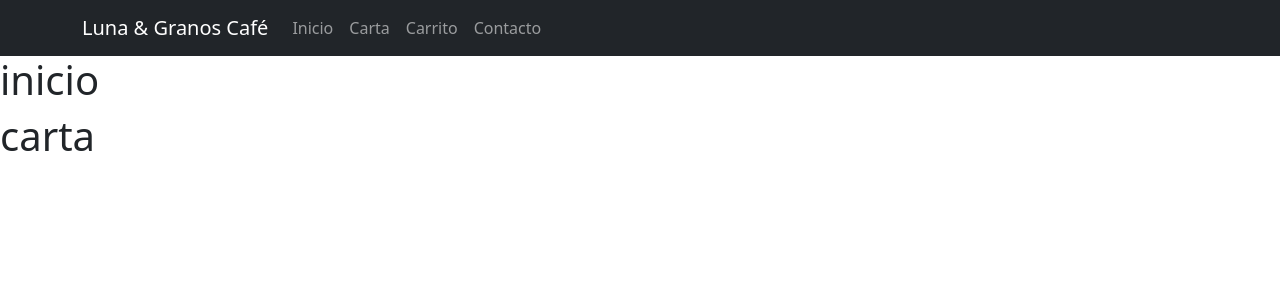
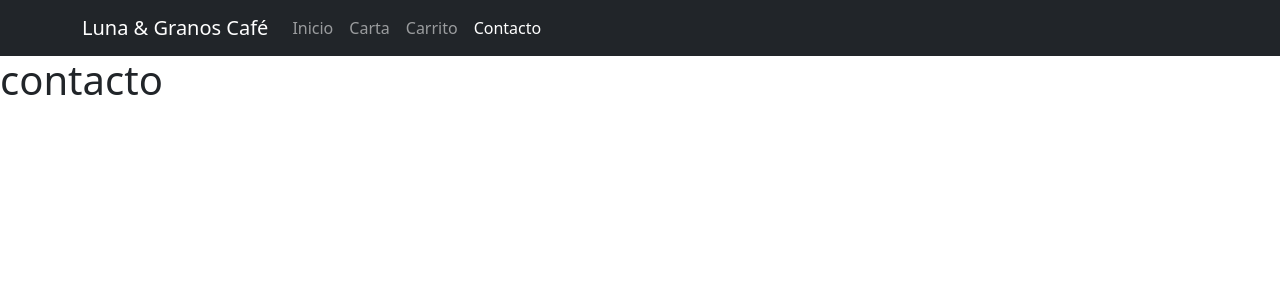
Before and after one commit to franiiel/ciu-tp1-grupo2, a React (Vite) app: page /contacto in a window 1280 px wide. Shown: the top 300 px of the page. Built offline with nearby package versions, Linux system fonts and the light colour scheme.

Commit message:
termine con el navegador creo

```diff
--- a/package.json
+++ b/package.json
@@ -13,7 +13,8 @@
     "bootstrap": "^5.3.8",
     "react": "^19.1.1",
     "react-bootstrap": "^2.10.10",
-    "react-dom": "^19.1.1"
+    "react-dom": "^19.1.1",
+    "react-router-dom": "^7.9.2"
   },
   "devDependencies": {
     "@eslint/js": "^9.36.0",
--- a/src/App.jsx
+++ b/src/App.jsx
@@ -1,14 +1,22 @@
+import { Navigate, Route, Routes } from "react-router-dom"
 import Navegacion from "./components/Navegacion"
+import Inicio from "./pages/inicio"
 import Carta from "./pages/Carta"
-import Inicio from "./pages/inicio"
+import Carrito from "./pages/Carrito"
+import Contacto from "./pages/Contacto"
+
 
 function App() {
 
   return (
     <>
       <Navegacion></Navegacion>
-      <Inicio></Inicio>
-      <Carta></Carta>
+      <Routes>
+        <Route path="/" element={<Inicio />} />
+        <Route path="/carta" element={<Carta />} />
+        <Route path="/carrito" element={<Carrito />} />
+        <Route path="/contacto" element={<Contacto />} />
+      </Routes>
     </>
   )
 }
--- a/src/components/Navegacion.jsx
+++ b/src/components/Navegacion.jsx
@@ -1,3 +1,4 @@
+import { Link, NavLink } from "react-router-dom";
 import Container from 'react-bootstrap/Container';
 import Nav from 'react-bootstrap/Nav';
 import Navbar from 'react-bootstrap/Navbar';
@@ -7,12 +8,12 @@ function Navegacion() {
     <>
       <Navbar bg="dark" data-bs-theme="dark">
         <Container>
-          <Navbar.Brand href="#home">Luna & Granos Café</Navbar.Brand>
+          <Navbar.Brand as={Link} to="/">Luna & Granos Café</Navbar.Brand>
           <Nav className="me-auto">
-            <Nav.Link href="#home">Inicio</Nav.Link>
-            <Nav.Link href="#home">Carta</Nav.Link>
-            <Nav.Link href="#features">Carrito</Nav.Link>
-            <Nav.Link href="#pricing">Contacto</Nav.Link>
+            <Nav.Link as={NavLink} to="/">Inicio</Nav.Link>
+            <Nav.Link as={NavLink} to="/carta">Carta</Nav.Link>
+            <Nav.Link as={NavLink} to="/carrito">Carrito</Nav.Link>
+            <Nav.Link as={NavLink} to="/contacto">Contacto</Nav.Link>
           </Nav>
         </Container>
       </Navbar>
--- a/src/main.jsx
+++ b/src/main.jsx
@@ -2,11 +2,14 @@ import { StrictMode } from 'react'
 import { createRoot } from 'react-dom/client'
 import App from './App.jsx'
 import 'bootstrap/dist/css/bootstrap.min.css'
+import { BrowserRouter } from 'react-router-dom'
 
 
 
 createRoot(document.getElementById('root')).render(
   <StrictMode>
-    <App />
+    <BrowserRouter>
+      <App />
+    </BrowserRouter>
   </StrictMode>,
 )
--- /dev/null
+++ b/src/pages/Carrito.jsx
@@ -0,0 +1,9 @@
+import React from 'react'
+
+export default function Carrito() {
+  return (
+    <>
+      <h1>carrito</h1>
+    </>
+  )
+}
--- a/src/pages/Carta.jsx
+++ b/src/pages/Carta.jsx
@@ -3,7 +3,7 @@ import React from 'react'
 export default function Carta() {
   return (
     <>
-        <h1>carta</h1>
+      <h1>carta</h1>
     </>
   )
 }
--- /dev/null
+++ b/src/pages/Contacto.jsx
@@ -0,0 +1,9 @@
+import React from 'react'
+
+export default function Contacto() {
+  return (
+    <>
+      <h1>contacto</h1>
+    </>
+  )
+}
--- a/src/pages/inicio.jsx
+++ b/src/pages/inicio.jsx
@@ -3,7 +3,7 @@ import React from 'react'
 export default function Inicio() {
   return (
     <>
-        <h1>inicio</h1>
+      <h1>inicio</h1>
     </>
   )
 }
```
Also changed, not shown: 1 other file (tests, documents, lock files or other folders).
